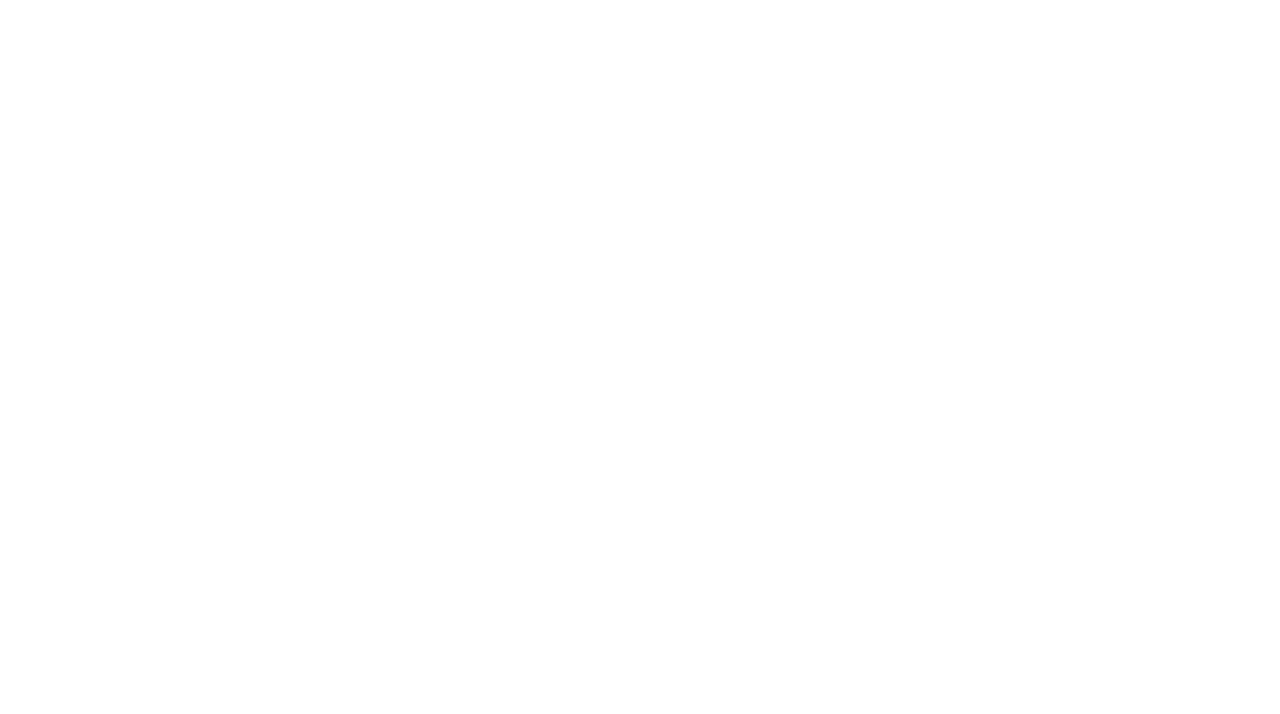
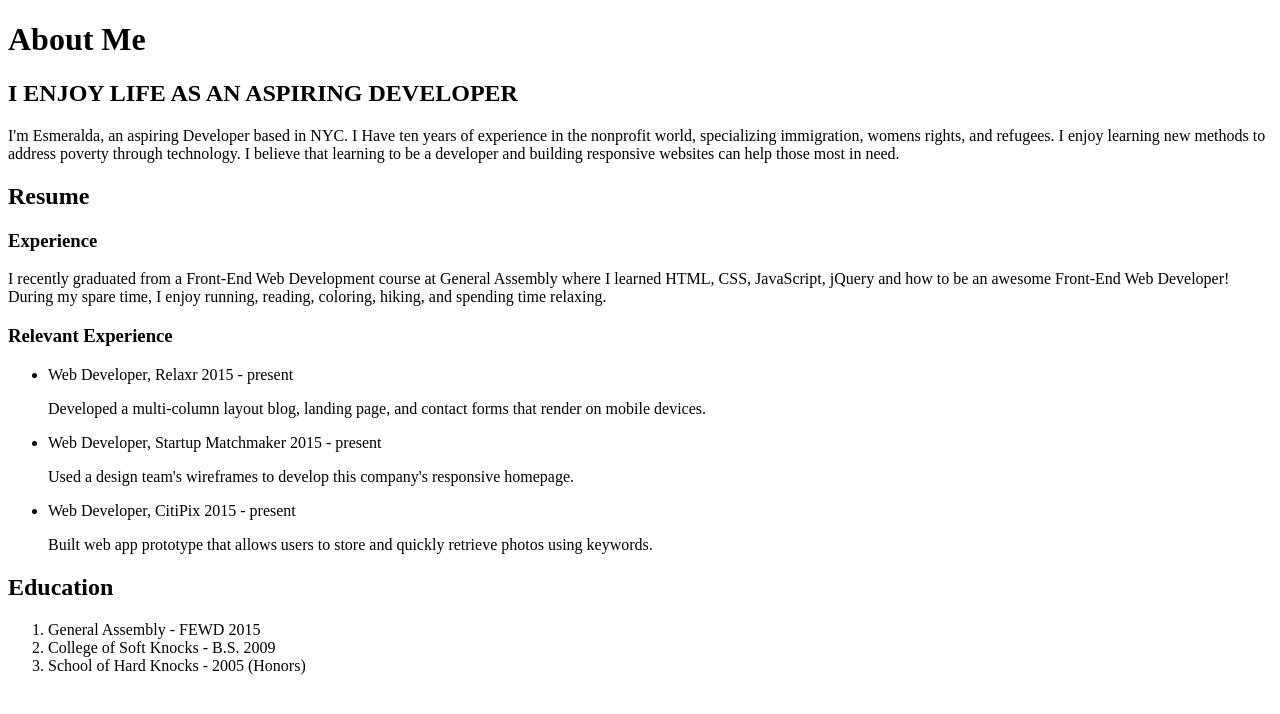
Before and after one commit to Hoscoy/Basic_Personal_Website, a plain HTML site: page index.html in a window 1280 px wide. Drawn offline with Linux system fonts and the light colour scheme.

Commit message:
Update
Updated the sample content provided in HW. Round One

```diff
--- a/index.html
+++ b/index.html
@@ -1,9 +1,31 @@
 <!DOCTYPE html>
 <html>
 <head>
-	<title></title>
+	<title>About Me | Esmeralda</title>
 </head>
 <body>
+	<h1>About Me</h1>
+	<h2>I ENJOY LIFE AS AN ASPIRING DEVELOPER</h2>
+	<p>I'm Esmeralda, an aspiring Developer based in NYC. I Have ten years of experience in the nonprofit world, specializing immigration, womens rights, and refugees. I enjoy learning new methods to address poverty through technology. I believe that learning to be a developer  and building responsive websites can help those most in need.</p>
+	<h2>Resume</h2>
+	<h3>Experience</h3>
+	<p>I recently graduated from a Front-End Web Development course at General Assembly where I learned HTML, CSS, JavaScript, jQuery and how to be an awesome Front-End Web Developer! During my spare time, I enjoy running, reading, coloring, hiking, and spending time relaxing.</p>
+	<h3>Relevant Experience</h3>
+	<ul>
+		<li>Web Developer, Relaxr 2015 - present</li>
+			<p>Developed a multi-column layout blog, landing page, and contact forms that render on mobile devices.</p>
+		<li>Web Developer, Startup Matchmaker 2015 - present</li>
+			<p>Used a design team's wireframes to develop this company's responsive homepage.</p>
+		<li>Web Developer, CitiPix 2015 - present</li>
+			<p>Built web app prototype that allows users to store and quickly retrieve photos using keywords.</p>
+	</ul>
+	<p></p>
+	<h2>Education</h2>
+	<ol>
+		<li>General Assembly - FEWD 2015</li>
+		<li>College of Soft Knocks - B.S. 2009</li>
+		<li>School of Hard Knocks - 2005 (Honors)</li>
+	</ol>
+</body>
 
-</body>
 </html>
```
